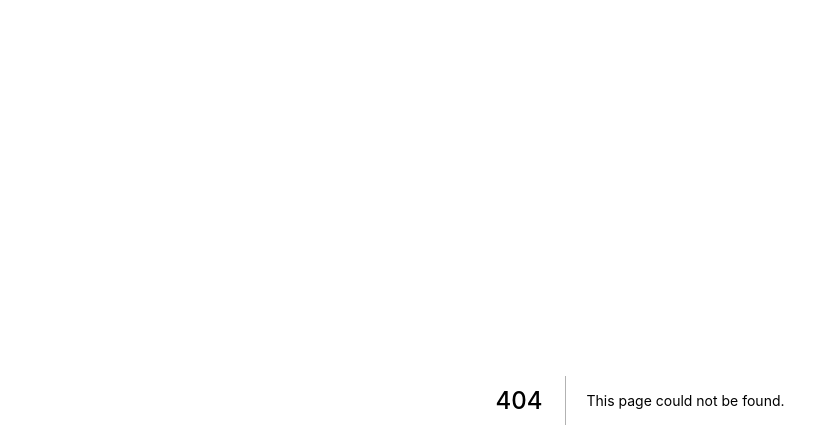
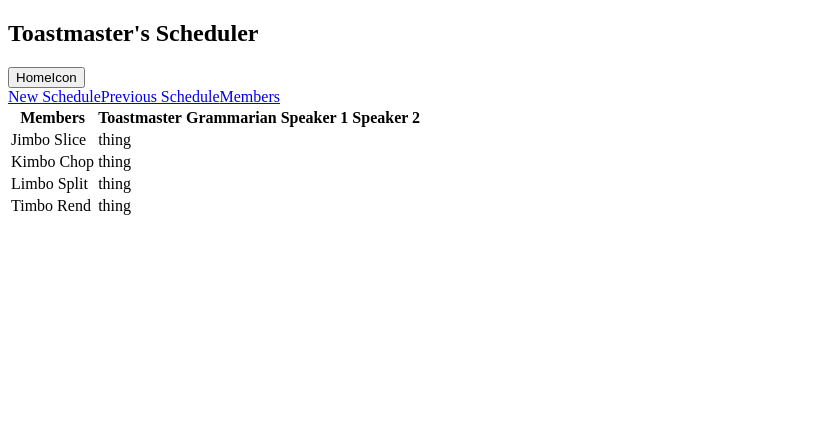
Before and after one commit to eginwong/scheduler-node, a Next.js app: page /workflow/members in a window 1280 px wide. Before the commit this address had no page. Shown: the top 448 px of the page, without its empty margins (0-839 px from the left). Built offline with nearby package versions, Linux system fonts and the light colour scheme.

Commit message:
build: Mocked member service and added workflow subpages

```diff
--- a/pages/index.js
+++ b/pages/index.js
@@ -5,7 +5,6 @@ const Index = () => (
     <Link href="/landing">
       <a>Create Schedule</a>
     </Link>
-    <p>Hello Next.js</p>
   </div>
 );
 
--- /dev/null
+++ b/pages/workflow/index.js
@@ -0,0 +1,24 @@
+import Link from 'next/link';
+
+export default function Workflow(props) {
+    return (
+      <section>
+        <header>
+        	<h2>Toastmaster's Scheduler</h2>
+        	<button>HomeIcon</button>
+        	<nav>
+        		<Link href="/workflow/newschedule">
+        			<a>New Schedule</a>
+        		</Link>
+        		<Link href="/workflow/prevschedule">
+        			<a>Previous Schedule</a>
+        		</Link>
+        		<Link href="/workflow/members">
+        			<a>Members</a>
+        		</Link>
+        	</nav>
+        </header>
+        {props.children}
+      </section>
+    );
+  }
--- /dev/null
+++ b/pages/workflow/members.js
@@ -0,0 +1,26 @@
+import Workflow from './index';
+
+import MemberService from '../../src/services/member.service';
+
+export default function Members() {
+    return (
+      <Workflow>
+        <section>
+        	<table>
+        		<tr>
+        			<th>Members</th>
+        			{
+        				MemberService.GetRoles().map(role => <th>{ role }</th>)
+        			}
+        		</tr>
+        		{
+        			MemberService.GetMembers().map(member => (<tr>
+        				<td>{ member.name }</td>
+        				<td>thing</td>
+        			</tr>))
+        		}
+        	</table>
+        </section>
+      </Workflow>
+    );
+}
--- /dev/null
+++ b/src/services/member.service.js
@@ -0,0 +1,35 @@
+const MemberService = {
+	GetRoles,
+	GetMembers
+};
+
+export default MemberService;
+
+function GetRoles() {
+	return ['Toastmaster', 'Grammarian', 'Speaker 1', 'Speaker 2'];
+}
+
+function GetMembers() {
+	return [
+		{
+			name: 'Jimbo Slice',
+			capabilites: {},
+			history: {}
+		},
+		{
+			name: 'Kimbo Chop',
+			capabilites: {},
+			history: {}
+		},
+		{
+			name: 'Limbo Split',
+			capabilites: {},
+			history: {}
+		},
+		{
+			name: 'Timbo Rend',
+			capabilites: {},
+			history: {}
+		}
+	];
+}
```
Also changed, not shown: pages/workflow/newschedule.js (added, +9 -0 lines), pages/workflow/prevschedule.js (added, +9 -0 lines).
